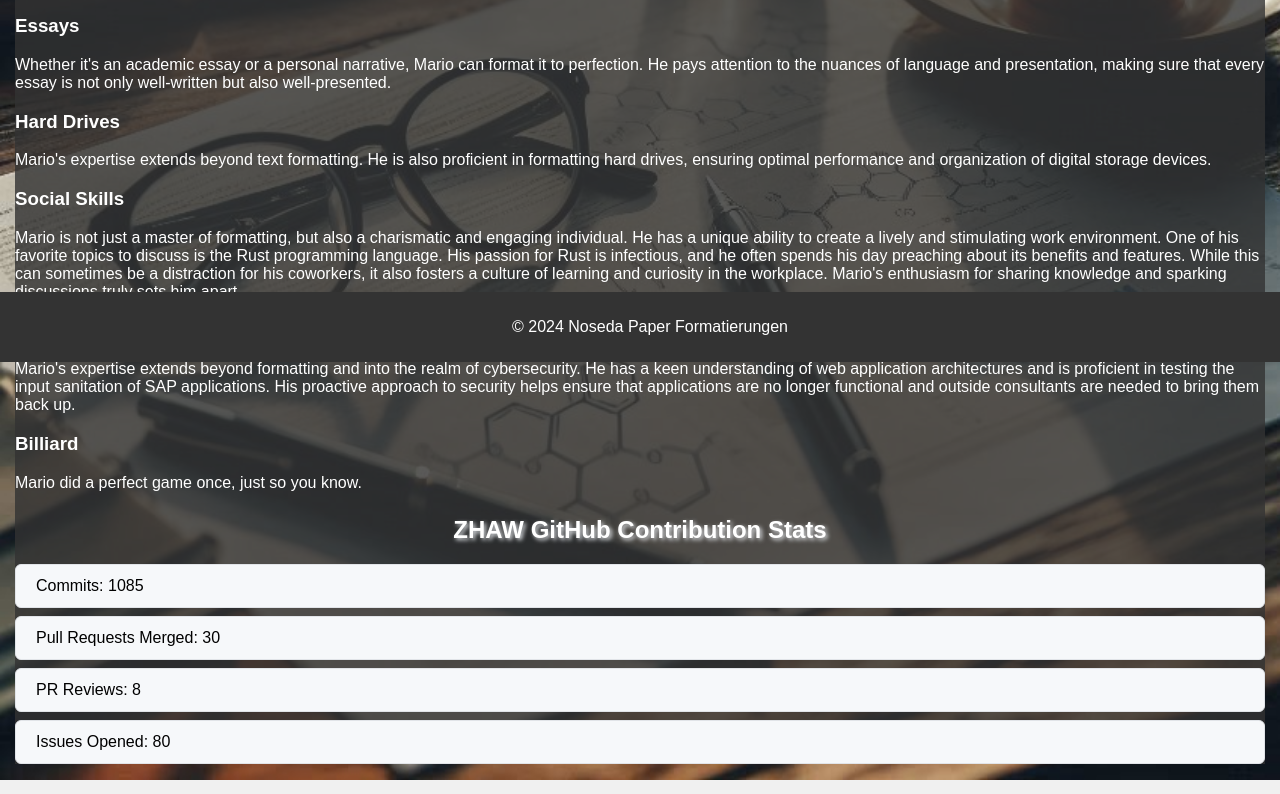
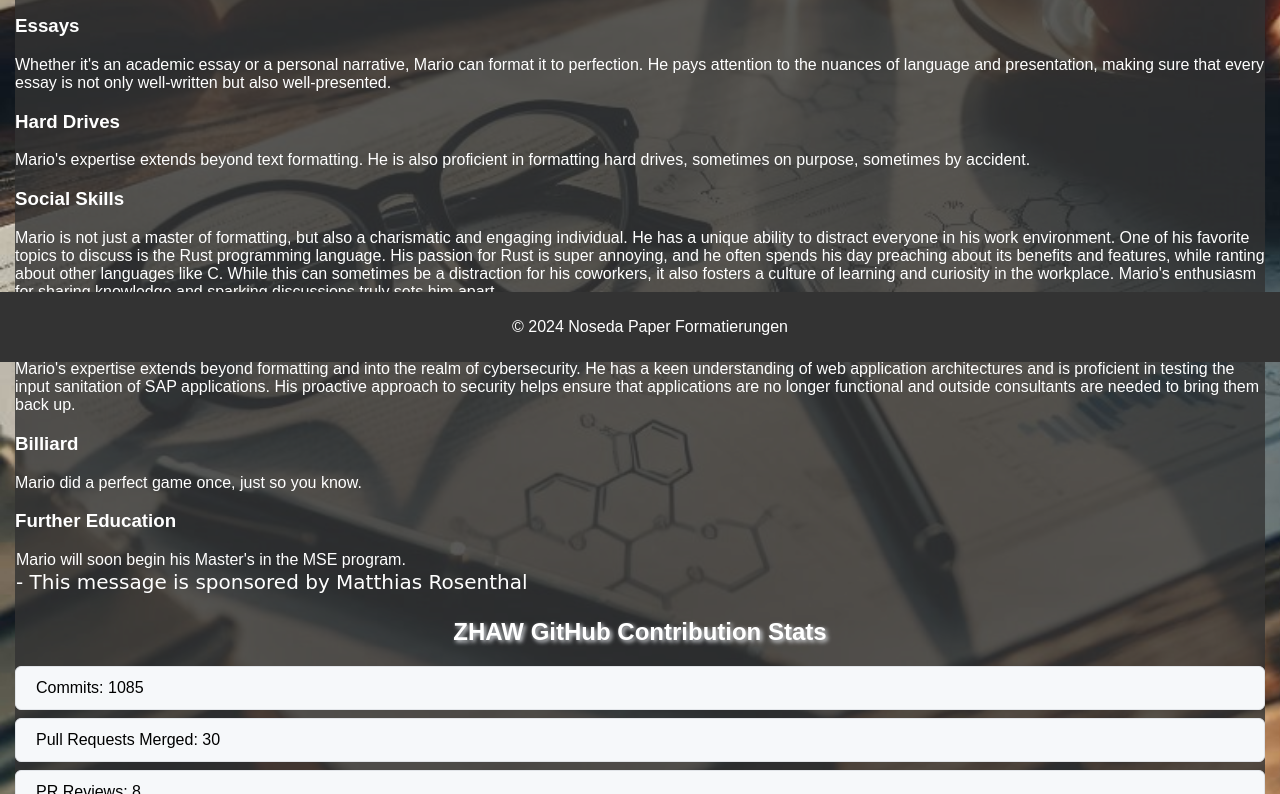
Before and after one commit to leeky-mem/noseda-paper-formatierungen, a plain HTML site: page about.html in a window 1280 px wide. Shown: the part 438-1232 px from the top of the page. Drawn offline with Linux system fonts and the light colour scheme.

Commit message:
add further education and change drives and social skills

```diff
--- a/about.html
+++ b/about.html
@@ -102,16 +102,20 @@
         <p>Whether it's an academic essay or a personal narrative, Mario can format it to perfection. He pays attention to the nuances of language and presentation, making sure that every essay is not only well-written but also well-presented.</p>
 
         <h3>Hard Drives</h3>
-        <p>Mario's expertise extends beyond text formatting. He is also proficient in formatting hard drives, ensuring optimal performance and organization of digital storage devices.</p>
+        <p>Mario's expertise extends beyond text formatting. He is also proficient in formatting hard drives, sometimes on purpose, sometimes by accident.</p>
 
         <h3>Social Skills</h3>
-        <p>Mario is not just a master of formatting, but also a charismatic and engaging individual. He has a unique ability to create a lively and stimulating work environment. One of his favorite topics to discuss is the Rust programming language. His passion for Rust is infectious, and he often spends his day preaching about its benefits and features. While this can sometimes be a distraction for his coworkers, it also fosters a culture of learning and curiosity in the workplace. Mario's enthusiasm for sharing knowledge and sparking discussions truly sets him apart.</p>
+        <p>Mario is not just a master of formatting, but also a charismatic and engaging individual. He has a unique ability to distract everyone in his work environment. One of his favorite topics to discuss is the Rust programming language. His passion for Rust is super annoying, and he often spends his day preaching about its benefits and features, while ranting about other languages like C. While this can sometimes be a distraction for his coworkers, it also fosters a culture of learning and curiosity in the workplace. Mario's enthusiasm for sharing knowledge and sparking discussions truly sets him apart.</p>
 
         <h3>Cybersecurity Skills</h3>
         <p>Mario's expertise extends beyond formatting and into the realm of cybersecurity. He has a keen understanding of web application architectures and is proficient in testing the input sanitation of SAP applications. His proactive approach to security helps ensure that applications are no longer functional and outside consultants are needed to bring them back up.</p>
 
         <h3>Billiard</h3>
         <p>Mario did a perfect game once, just so you know.</p>
+
+        <h3>Further Education</h3>
+        <p style="margin: 1px">Mario will soon begin his Master's in the MSE program.</p>
+        <p style="font-family: cursive; font-size: 20px; margin: 1px"> - This message is sponsored by Matthias Rosenthal</p>
 
     <h3 class="github-stats-title">ZHAW GitHub Contribution Stats</h3>
     <ul class="github-stats">
```
